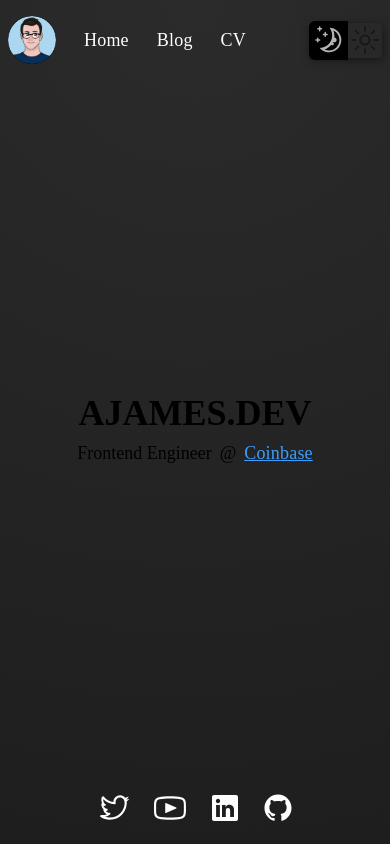
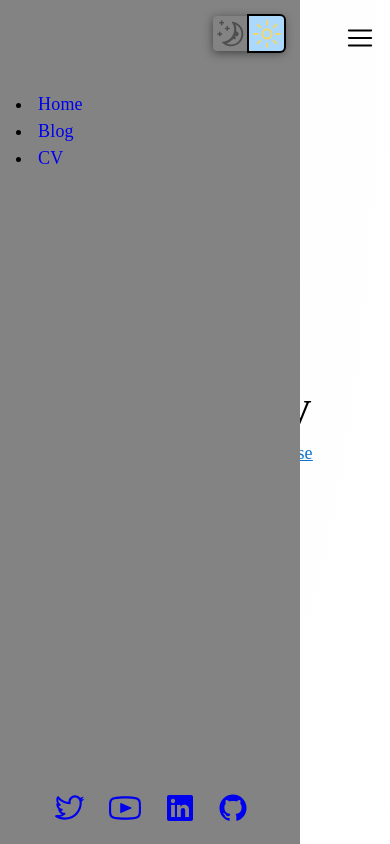
Before and after one commit to phunkren/ajames, a Next.js app: page / in a window 390 px wide. Both pictures are taken after a click on the button "Mobile Navigation Menu". Built offline with nearby package versions, Linux system fonts and the light colour scheme.

Commit message:
add mobile navigation menu

```diff
--- a/components/Layout.tsx
+++ b/components/Layout.tsx
@@ -5,7 +5,7 @@ import { FLEX_VARIANTS } from "../styles/flex";
 import { SPACING_VARIANTS } from "../styles/spacing";
 import { Avatar } from "./Avatar";
 import { Link } from "./Link";
-import { Navigation } from "./Navigation";
+import { Navigation, NavigationMobile } from "./Navigation";
 import { Social } from "./Social";
 import { ThemeToggle } from "./Theme";
 
@@ -51,6 +51,7 @@ export function Layout({ children }) {
       <HStack
         as="header"
         spacingVertical={{ "@initial": 4, "@bp2": 7 }}
+        spacingHorizontal={2}
         gap={{ "@initial": 4, "@bp2": 7 }}
         justifyContent="space-between"
         alignItems="center"
@@ -60,10 +61,18 @@ export function Layout({ children }) {
             <Avatar />
           </Link>
 
-          <Navigation />
+          <Box display={{ "@initial": "none", "@bp2": "flex" }}>
+            <Navigation />
+          </Box>
         </HStack>
 
-        <ThemeToggle />
+        <Box display={{ "@initial": "none", "@bp2": "flex" }}>
+          <ThemeToggle />
+        </Box>
+
+        <Box display={{ "@initial": "flex", "@bp2": "none" }}>
+          <NavigationMobile />
+        </Box>
       </HStack>
 
       <VStack as="main" flexGrow>
--- a/components/Navigation.tsx
+++ b/components/Navigation.tsx
@@ -1,11 +1,30 @@
-import { Box, HStack } from "./Layout";
+import { HamburgerMenuIcon } from "@radix-ui/react-icons";
+import * as Dialog from "@radix-ui/react-dialog";
+import * as VisuallyHidden from "@radix-ui/react-visually-hidden";
+import { Box, HStack, VStack } from "./Layout";
 import { Link } from "./Link";
 import { TextHeadline } from "./Text";
+import { Button } from "./Button";
+import { styled } from "../stitches.config";
+import { Social } from "./Social";
+import { ThemeToggle } from "./Theme";
+import { gray } from "@radix-ui/colors";
 
-export function Navigation() {
+const StyledDialogContent = styled(Dialog.Content, {
+  position: "absolute",
+  display: "flex",
+  flexDirection: "column",
+  gap: "$10",
+  background: gray.gray10,
+  width: "75vw",
+  height: "100dvh",
+  minWidth: 300,
+  spacing: "$4",
+});
+
+export function NavigationLinks() {
   return (
-    <Box aria-label="Primary navigation" as="nav">
-      <HStack as="ul" role="list" gap={7}>
+    <>
       <li>
         <Link variant="secondary" href="/">
           <TextHeadline>Home</TextHeadline>
@@ -21,7 +40,55 @@ export function Navigation() {
           <TextHeadline>CV</TextHeadline>
         </Link>
       </li>
+    </>
+  );
+}
+
+export function Navigation() {
+  return (
+    <Box aria-label="Primary navigation" as="nav">
+      <HStack as="ul" role="list" gap={7}>
+        <NavigationLinks />
       </HStack>
     </Box>
   );
 }
+
+export function NavigationMobile() {
+  return (
+    <Dialog.Root>
+      <Dialog.Trigger asChild>
+        <Button title="Mobile Navigation Menu">
+          <HamburgerMenuIcon width={28} height={28} aria-hidden="true" />
+        </Button>
+      </Dialog.Trigger>
+
+      <Dialog.Portal>
+        <StyledDialogContent>
+          <VisuallyHidden.Root asChild>
+            <Dialog.Title>Mobile Navgiation Menu</Dialog.Title>
+          </VisuallyHidden.Root>
+
+          <VisuallyHidden.Root asChild>
+            <Dialog.Description>
+              This menu contains links to pages on the site, external links to
+              my social media accounts, and a toggle for the site theme
+            </Dialog.Description>
+          </VisuallyHidden.Root>
+
+          <Box justifyContent="flex-end">
+            <ThemeToggle />
+          </Box>
+
+          <VStack>
+            <NavigationLinks />
+          </VStack>
+
+          <Box justifyContent="center" css={{ marginTop: "auto" }}>
+            <Social />
+          </Box>
+        </StyledDialogContent>
+      </Dialog.Portal>
+    </Dialog.Root>
+  );
+}
```
Lines whose indentation alone changed are shown as unchanged.
